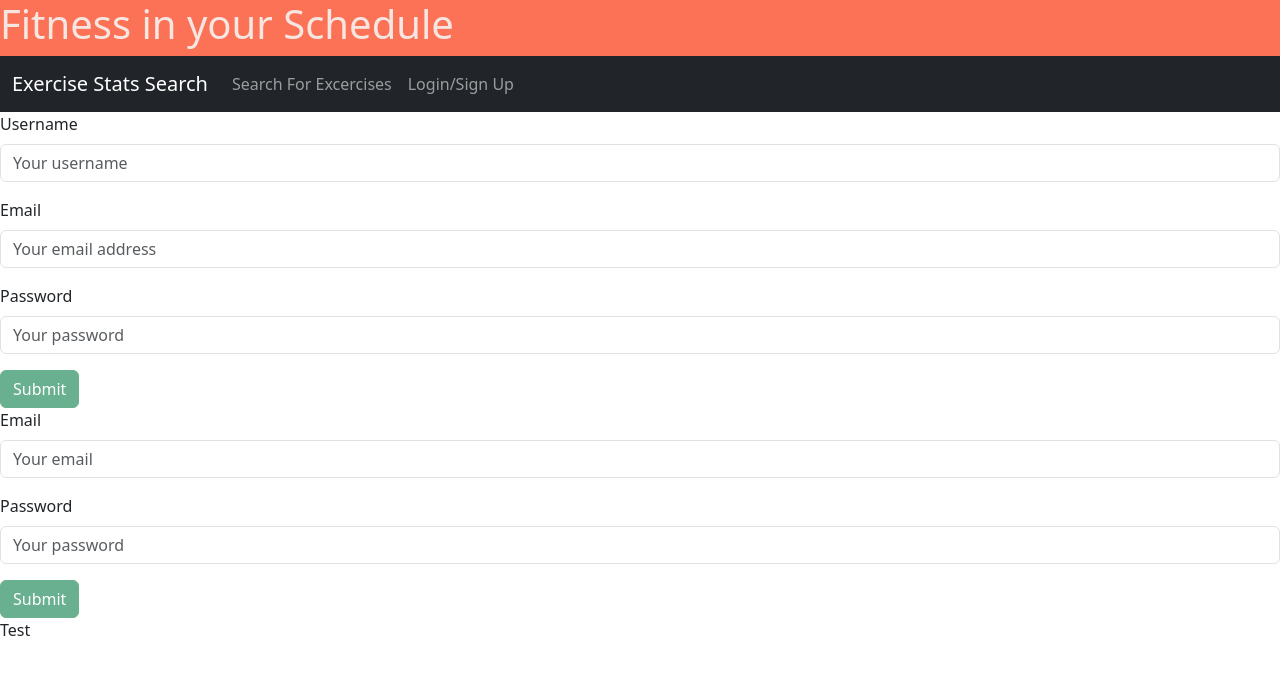
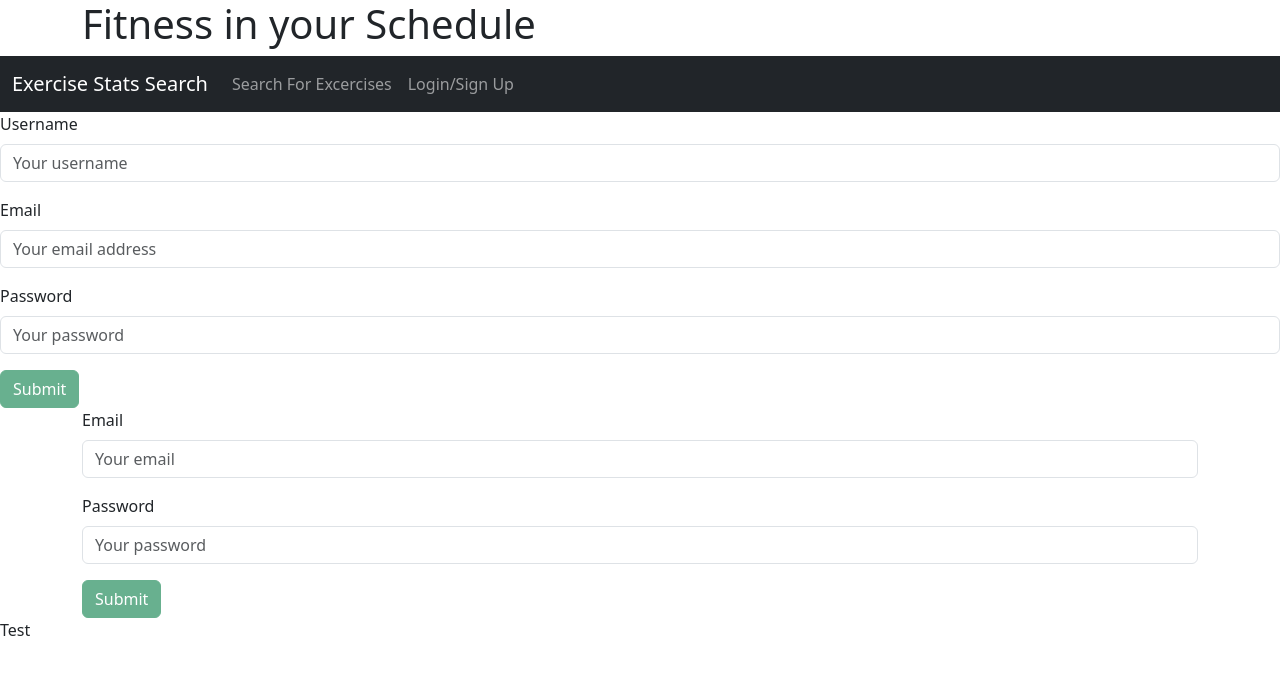
Before and after one commit to faithfechser/Fitness-in-your-Schedule, a React (Create React App) app in the folder client/: page / in a window 1280 px wide. Shown: the top 674 px of the page. Built offline with nearby package versions, Linux system fonts and the light colour scheme.

Commit message:
add container info

```diff
--- a/client/src/components/Header.js
+++ b/client/src/components/Header.js
@@ -1,10 +1,11 @@
 import React, { useState } from 'react';
+import { Container } from 'react-bootstrap';
 
 const Header = () => {
   return (
-    <div class='header'>
+    <Container class='header'>
         <h1>Fitness in your Schedule</h1>
-    </div>
+    </Container>
   )
 }
 
--- a/client/src/components/LoginForm.js
+++ b/client/src/components/LoginForm.js
@@ -1,5 +1,5 @@
 import React, { useState } from 'react';
-import { Form, Button, Alert } from 'react-bootstrap';
+import { Form, Button, Alert , Container } from 'react-bootstrap';
 import { useMutation } from '@apollo/client';
 import Auth from '../utils/auth';
 import { LOGIN_USER } from '../utils/mutations';
@@ -44,6 +44,7 @@ const LoginForm = () => {
     }
 
     return (
+      <Container className="LoginForm">
         <>
           <Form noValidate validated={validated} onSubmit={handleFormSubmit}>
             <Alert dismissible onClose={() => setShowAlert(false)} show={showAlert} variant='danger'>
@@ -82,6 +83,7 @@ const LoginForm = () => {
             </Button>
           </Form>
         </>
+        </Container>
       );
     };
 
```
